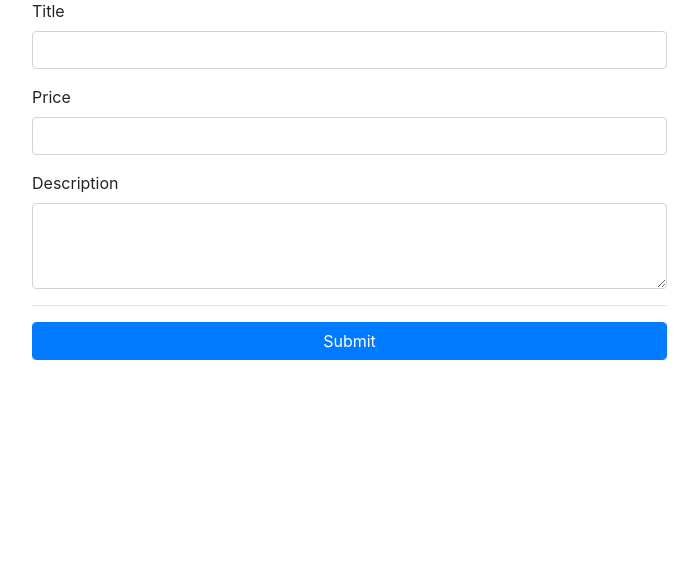
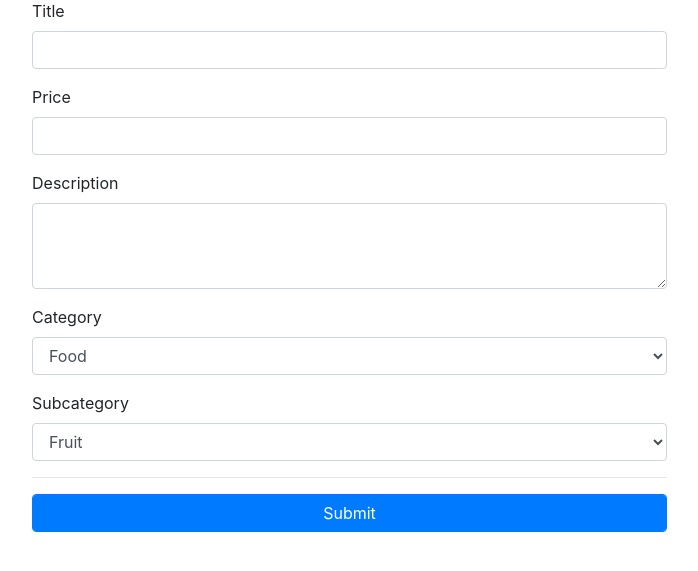
Before and after one commit to joyc/globomantics, a Flask app: page /item/new in a window 1280 px wide. Shown: the part 186-757 px from the top of the page, without its empty margins (243-941 px from the left). Run offline with Flask 2, Linux system fonts and the light colour scheme; data comes from the database, SQL or seed files in the repository; some libraries are stand-ins or nearby versions.

Commit message:
Validate input data

```diff
--- a/app.py
+++ b/app.py
@@ -1,6 +1,7 @@
 from flask import Flask, render_template, request, redirect, url_for, g, flash
 from flask_wtf import FlaskForm
-from wtforms import StringField, TextAreaField, SubmitField
+from wtforms import StringField, TextAreaField, SubmitField, SelectField, DecimalField
+from wtforms.validators import InputRequired, DataRequired, Length
 import pdb
 import sqlite3
 
@@ -8,9 +9,13 @@ app = Flask(__name__)
 app.config["SECRET_KEY"] = "secretkey"
 
 class NewItemForm(FlaskForm):
-    title       = StringField("Title")
-    price       = StringField("Price")
+    title       = StringField("Title", validators=[InputRequired("Input is required!"),
+                            DataRequired("Data is required!"),
+                            Length(min=5, max=20, message="Input must be between 5 and 20 characters long")])
+    price       = DecimalField("Price")
     description = TextAreaField("Description")
+    category    = SelectField("Category", coerce=int)
+    subcategory = SelectField("Subcategory", coerce=int)
     submit      = SubmitField("Submit")
 
 @app.route("/")
@@ -51,8 +56,20 @@ def new_item():
     c = conn.cursor()
     form = NewItemForm()
 
+    c.execute("SELECT id, name FROM categories")
+    categories = c.fetchall()
+    # [(1, 'Food'), (2, 'Technology'), (3, 'Books')]
+    form.category.choices = categories
+
+    c.execute("""SELECT id, name FROM subcategories
+                    WHERE category_id = ?""",
+                    (1,)
+    )
+    subcategories = c.fetchall()
+    form.subcategory.choices = subcategories
+
     # pdb.set_trace()
-    if request.method == "POST":
+    if form.validate_on_submit():
         # Process the from data
         # print("From data:")
         # print("Title: {}, Description: {}".format(
@@ -66,15 +83,16 @@ def new_item():
                             form.description.data,
                             float(form.price.data),
                             "",
-                            1,
-                            1
+                            form.category.data,
+                            form.subcategory.data
                         )
         )
         conn.commit()
         # Redirect to top page
         flash("Item {} has been successfully submitted".format(request.form.get("title")), "success")
         return redirect(url_for("home"))
-
+    if form.errors:
+        flash("{}".format(form.errors), "danger")
     return render_template("new_item.html", form=form)
 
 def get_db():
--- a/templates/new_item.html
+++ b/templates/new_item.html
@@ -7,6 +7,7 @@
     <div class="col-lg-7 offset-lg-2 my-5">
         <h1>Add new item</h1><hr>
         <form method="POST" action="{{ url_for('new_item') }}">
+            {{ form.hidden_tag() }}
             <div class="form-group">
                 {{ form.title.label }}
                 {{ form.title(class="form-control") }}
@@ -19,6 +20,14 @@
                 {{ form.description.label }}
                 {{ form.description(class="form-control", rows="3") }}
             </div>
+            <div class="form-group">
+                {{ form.category.label }}
+                {{ form.category(class="form-control") }}
+            </div>
+            <div class="form-group">
+                {{ form.subcategory.label }}
+                {{ form.subcategory(class="form-control") }}
+            </div>
             <hr>
             {{ form.submit(class="btn btn-primary form-control") }}
         </form>
```
